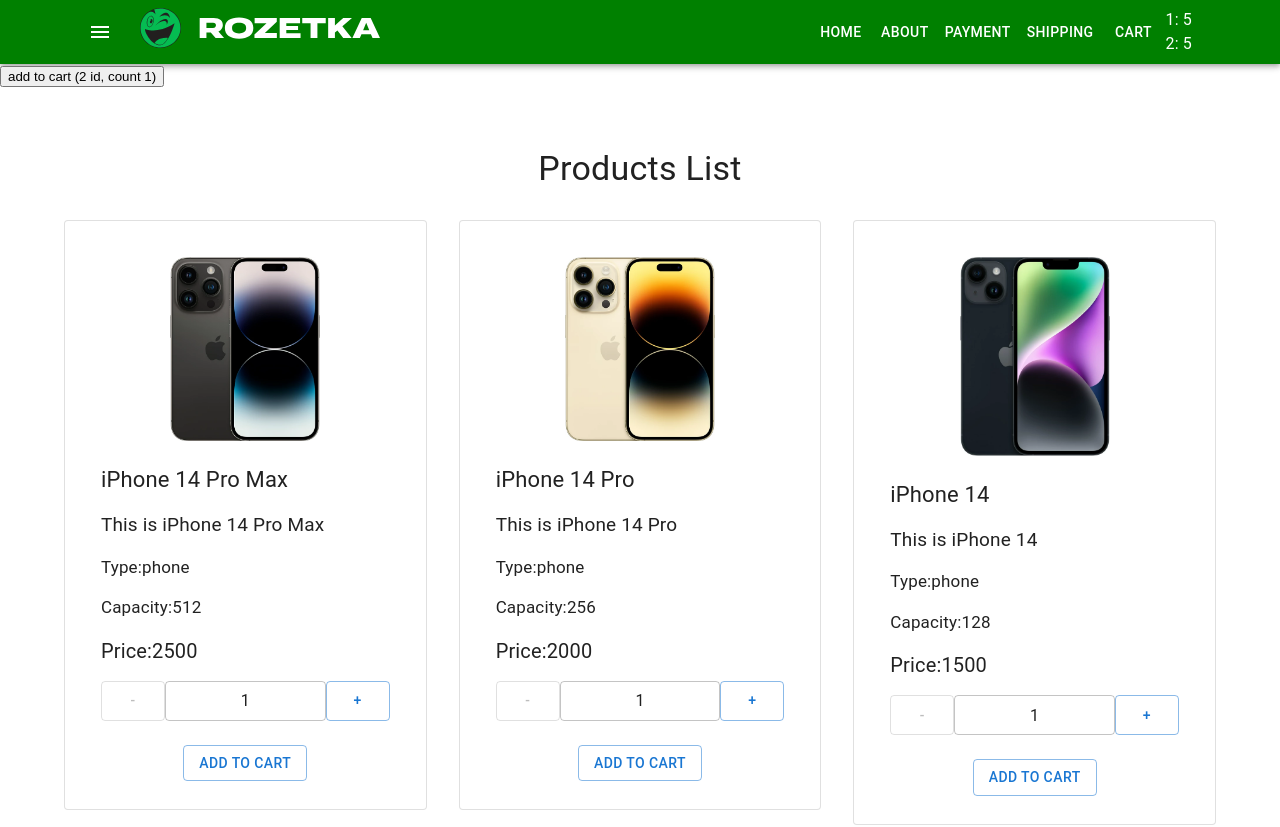
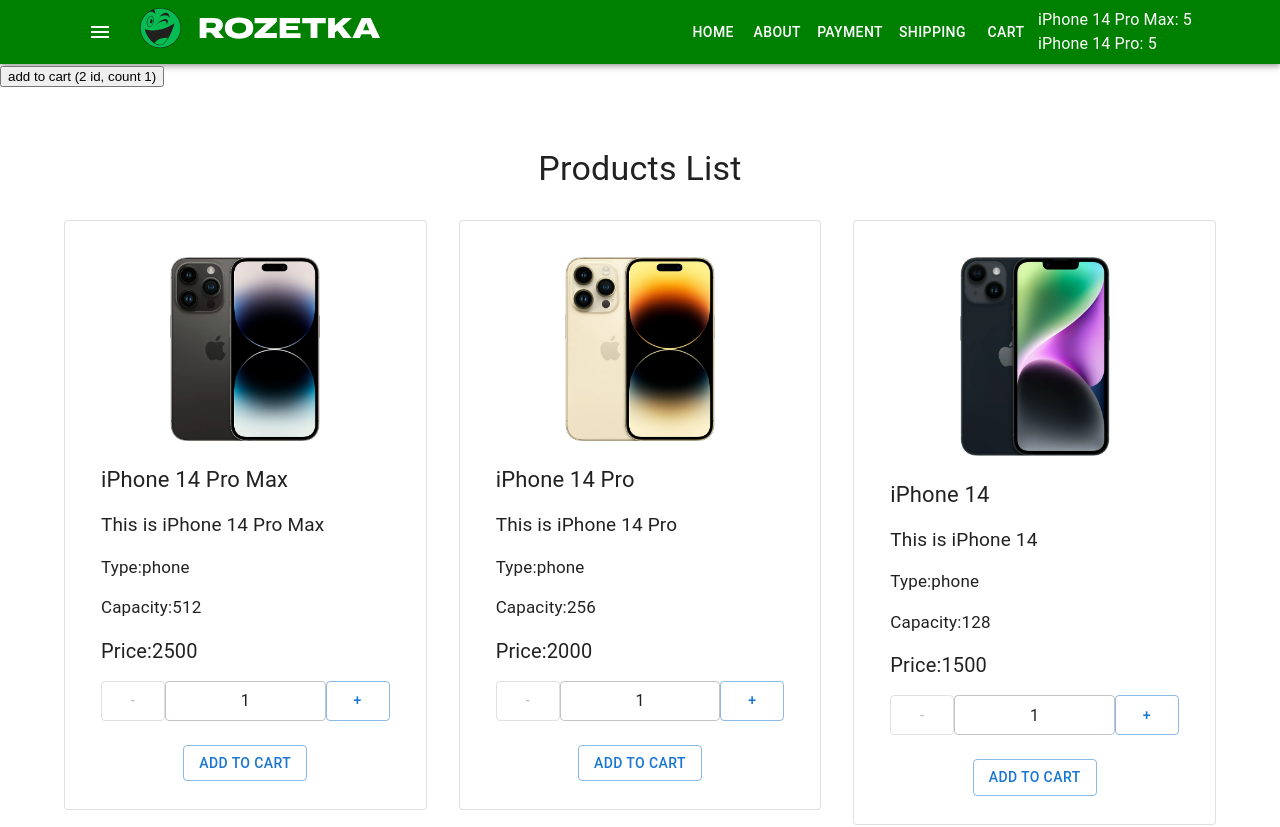
Before and after one commit to Yarster/shop-project-react, a React (Create React App) app: page / in a window 1280 px wide. Shown: the top 827 px of the page. Built offline with nearby package versions, Linux system fonts and the light colour scheme.

Commit message:
added product name to cart with product title

```diff
--- a/src/components/CartHeader/CartHeader.tsx
+++ b/src/components/CartHeader/CartHeader.tsx
@@ -1,3 +1,5 @@
+import productsArray from 'utils/productsArray'
+
 type Props = {
     productsInCart: {
         [id: number]: number
@@ -9,7 +11,8 @@
         <div>
             {Object.keys(productsInCart).map((productID) => (
                 <div key={productID}>
-                    {productID}: {productsInCart[parseInt(productID)]}
+                    {productsArray[parseInt(productID) - 1].title}:{' '}
+                    {productsInCart[parseInt(productID)]}
                 </div>
             ))}
         </div>
--- a/src/container/App/App.tsx
+++ b/src/container/App/App.tsx
@@ -16,27 +16,11 @@
         2: 5,
     })
 
-    // const addProductToCart = (id: number, count: number) => {
-    //     setProductsInCart((prevState) => ({
-    //         ...prevState,
-    //         [id]: (prevState[id] || 0) + count,
-    //     }))
-    // }
-
     const addProductToCart = (id: number, count: number) => {
-        setProductsInCart((prevState) => {
-            if (prevState[id] === undefined) {
-                return {
-                    ...prevState,
-                    [id]: 0 + count,
-                }
-            } else {
-                return {
-                    ...prevState,
-                    [id]: prevState[id] + count,
-                }
-            }
-        })
+        setProductsInCart((prevState) => ({
+            ...prevState,
+            [id]: (prevState[id] || 0) + count,
+        }))
     }
 
     return (
```
